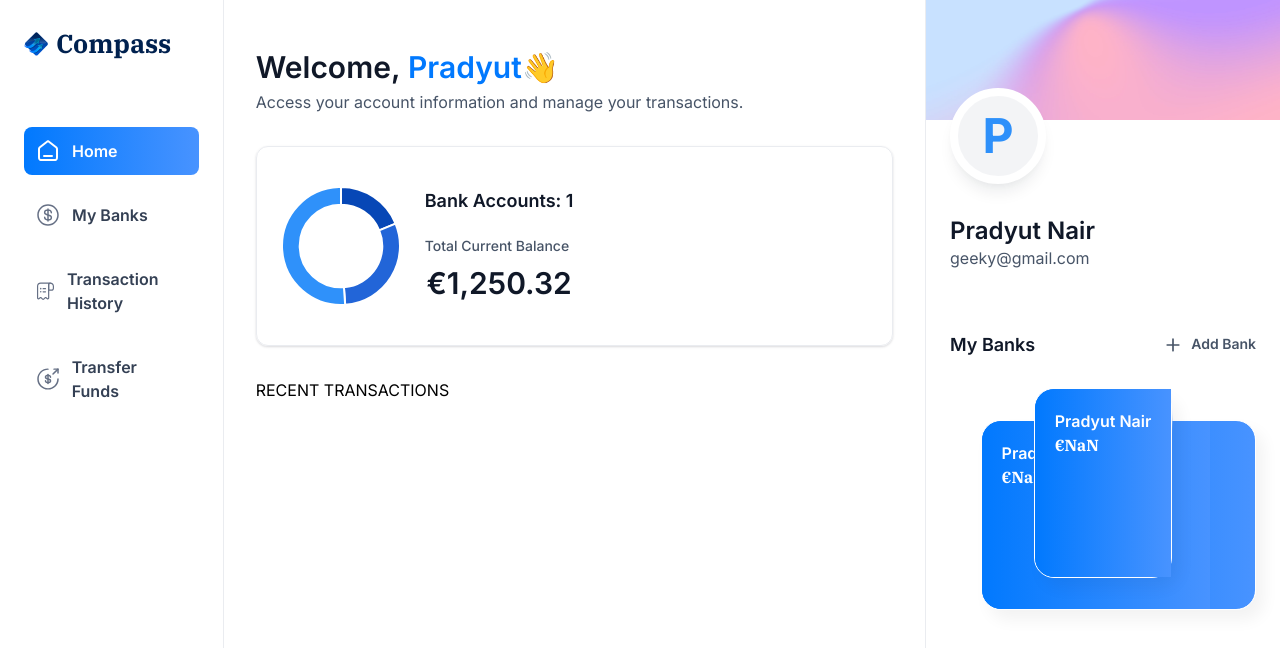
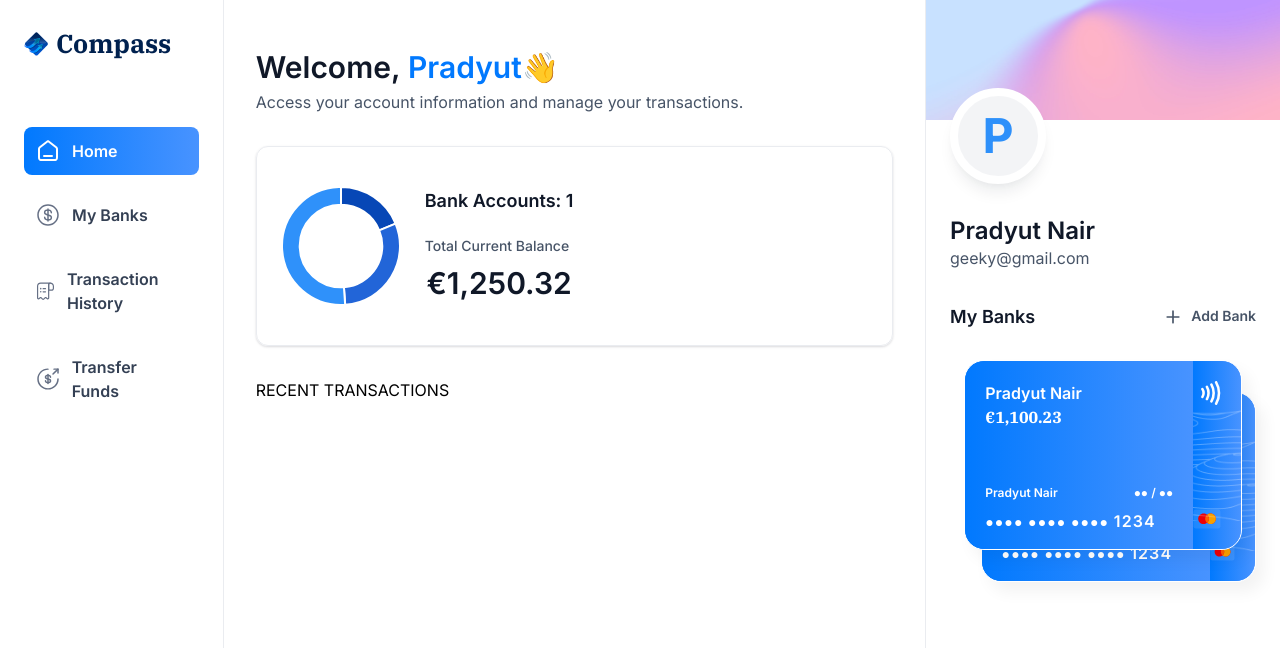
Before and after one commit to pradyutnair/compass, a Next.js app: page / in a window 1280 px wide. Shown: the top 648 px of the page. Built offline with nearby package versions, Linux system fonts and the light colour scheme.

Commit message:
Modified bank cards

```diff
--- a/app/(root)/page.tsx
+++ b/app/(root)/page.tsx
@@ -28,7 +28,7 @@
             </div>
                 <RightSidebar user={loggedIn}
                               transactions={[]}
-                              banks={[{}, {}]}
+                              banks={[{currentBalance:1100.23}, {currentBalance:150.09}]}
                                 />
         </section>
     );
--- a/components/BankCard.tsx
+++ b/components/BankCard.tsx
@@ -1,6 +1,7 @@
 import React from 'react';
 import Link from "next/link";
 import {formatAmount} from "@/lib/utils";
+import Image from "next/image";
 
 const BankCard = ({account, userName, showBalance = true}: CreditCardProps) => {
     return (
@@ -15,8 +16,30 @@
                             {formatAmount(account.currentBalance)}
                         </p>
                     </div>
+                    <article className={"flex flex-col gap-2"}>
+                        <div className="flex justify-between">
+                            <h1 className={"text-12 font-semibold text-white"}>
+                                {userName}
+                            </h1>
+                            <h2 className={"text-12 font-semibold text-white"}>
+                                ●● / ●●
+                            </h2>
+                        </div>
+                        <p className={"text-14 font-semibold tracking-[1.1px] text-white"}>
+                            ●●●● ●●●● ●●●● <span className={"text-16"}>1234</span>
+                        </p>
+                    </article>
                 </div>
+
+                <div className="bank-card_icon">
+                    <Image src={"/icons/Paypass.svg"} width={20} height={24} alt={"pay"} />
+                    <Image src={"/icons/mastercard.svg"} width={45} height={32} alt={"mastercard"} className={"margin-left 5"}/>
+                </div>
+
+                <Image src={"/icons/lines.png"} alt={"lines"} width={316} height={190}
+                       className={"absolute top-0 left-0"}/>
             </Link>
+        {/*    COPY CARD NUMBER*/}
         </div>
     );
 };
--- a/components/RightSidebar.tsx
+++ b/components/RightSidebar.tsx
@@ -7,7 +7,7 @@
     return (
         // Profile details
         <aside className="right-sidebar">
-            <section className="flex flex-col pb-8">
+            <section className="flex flex-col pb-1">
                 <div className="profile-banner"/>
                 <div className="profile">
                     <div className="profile-img">
```
